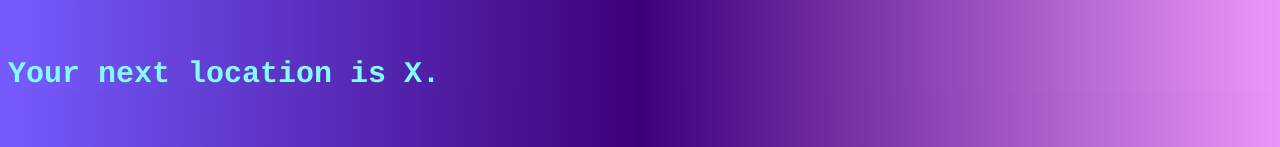
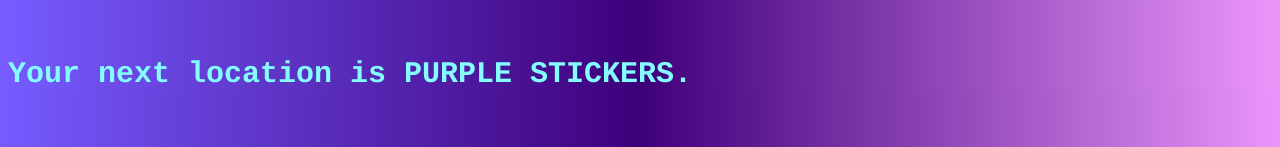
Before and after one commit to annthurium/vaporloop, a website: page src/public/chalktionary-purple.html in a window 1280 px wide. Both pictures are taken after a click on the button "At your next clock tick, tap this button.". Shown: the part 2028-2175 px from the top of the page. Drawn offline with Linux system fonts and the light colour scheme.

Commit message:
add purple placeholders

```diff
--- a/src/public/chalktionary-purple.html
+++ b/src/public/chalktionary-purple.html
@@ -75,7 +75,7 @@
         Keep going through the loop; you will find somewhere worth ɛֆƈǟքɨռɢ to.
       </p>
 
-      <p><b>Your next location is X.</b></p>
+      <p><b>Your next location is PURPLE STICKERS.</b></p>
     </span>
   </body>
   <script>
```
Also changed, not shown: src/public/flag-purple.html (+1 -1 lines), src/public/phone-purple.html (+1 -1 lines), src/public/stickers-purple.html (+1 -1 lines).
